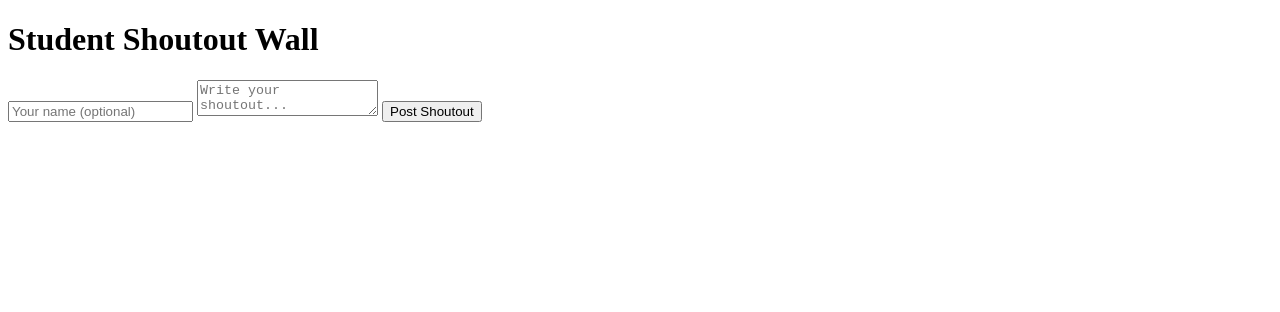
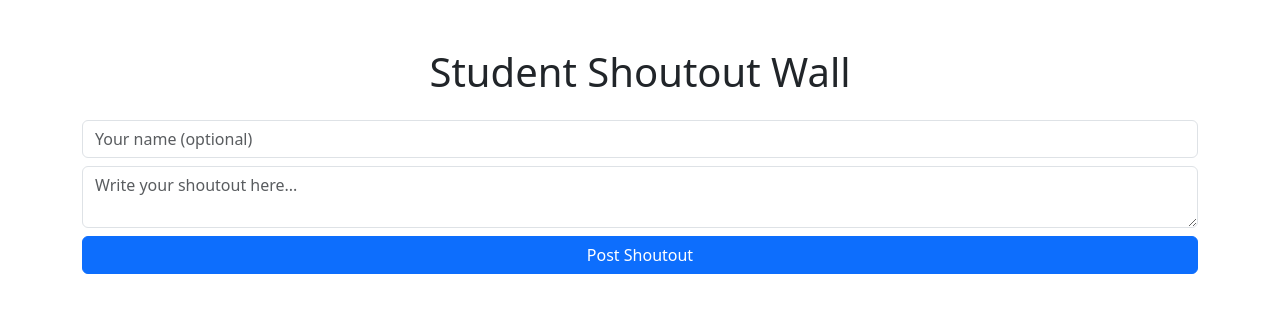
Before and after one commit to Vikram-04/ReflectHub, a plain HTML site: page index.html in a window 1280 px wide. Drawn offline with nearby package versions, Linux system fonts and the light colour scheme.

Commit message:
Added bootstrap

```diff
--- a/index.html
+++ b/index.html
@@ -1,21 +1,26 @@
 <!DOCTYPE html>
 <html lang="en">
 <head>
-  <meta charset="UTF-8">
+  <meta charset="UTF-8" />
+  <meta name="viewport" content="width=device-width, initial-scale=1" />
   <title>Shoutout Wall</title>
-  <link rel="stylesheet" href="styles.css">
+  <link rel="stylesheet" href="styles.css" />
+  <!-- using bootstrap for styling fast -->
+  <link href="https://cdn.jsdelivr.net/npm/bootstrap@5.3.0/dist/css/bootstrap.min.css" rel="stylesheet">
 </head>
 <body>
 
-  <h1>Student Shoutout Wall</h1>
+  <div class="container my-5">
+    <h1 class="text-center mb-4">Student Shoutout Wall</h1>
 
-  <form id="shoutoutForm">
-    <input type="text" id="nameInput" placeholder="Your name (optional)">
-    <textarea id="messageInput" placeholder="Write your shoutout..." required></textarea>
-    <button type="submit">Post Shoutout</button>
-  </form>
+    <form id="shoutoutForm" class="mb-4">
+      <input type="text" id="nameInput" class="form-control mb-2" placeholder="Your name (optional)">
+      <textarea id="messageInput" class="form-control mb-2" placeholder="Write your shoutout here..." required></textarea>
+      <button type="submit" class="btn btn-primary w-100">Post Shoutout</button>
+    </form>
 
-  <div id="shoutoutsContainer"></div>
+    <div id="shoutoutsContainer"></div> <!-- shoutouts will show up here -->
+  </div>
 
   <script src="script.js"></script>
 </body>
```
